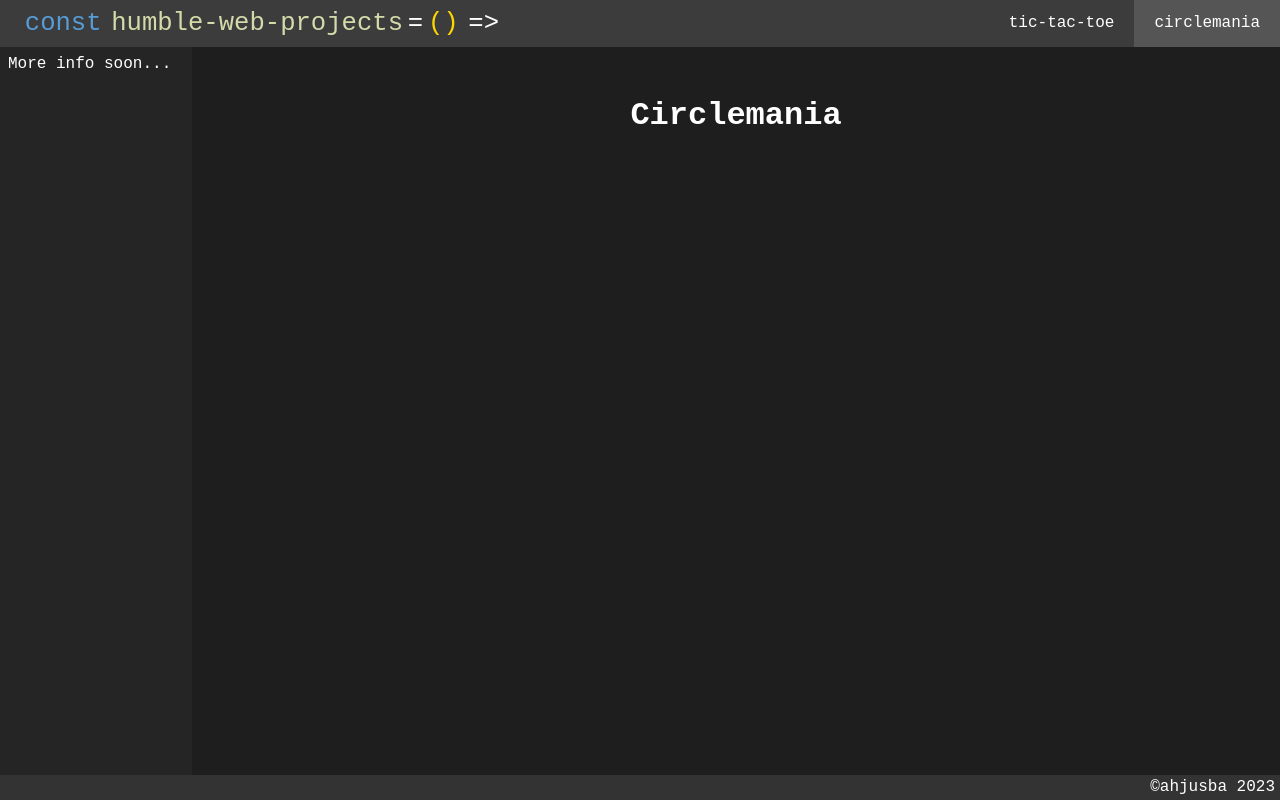
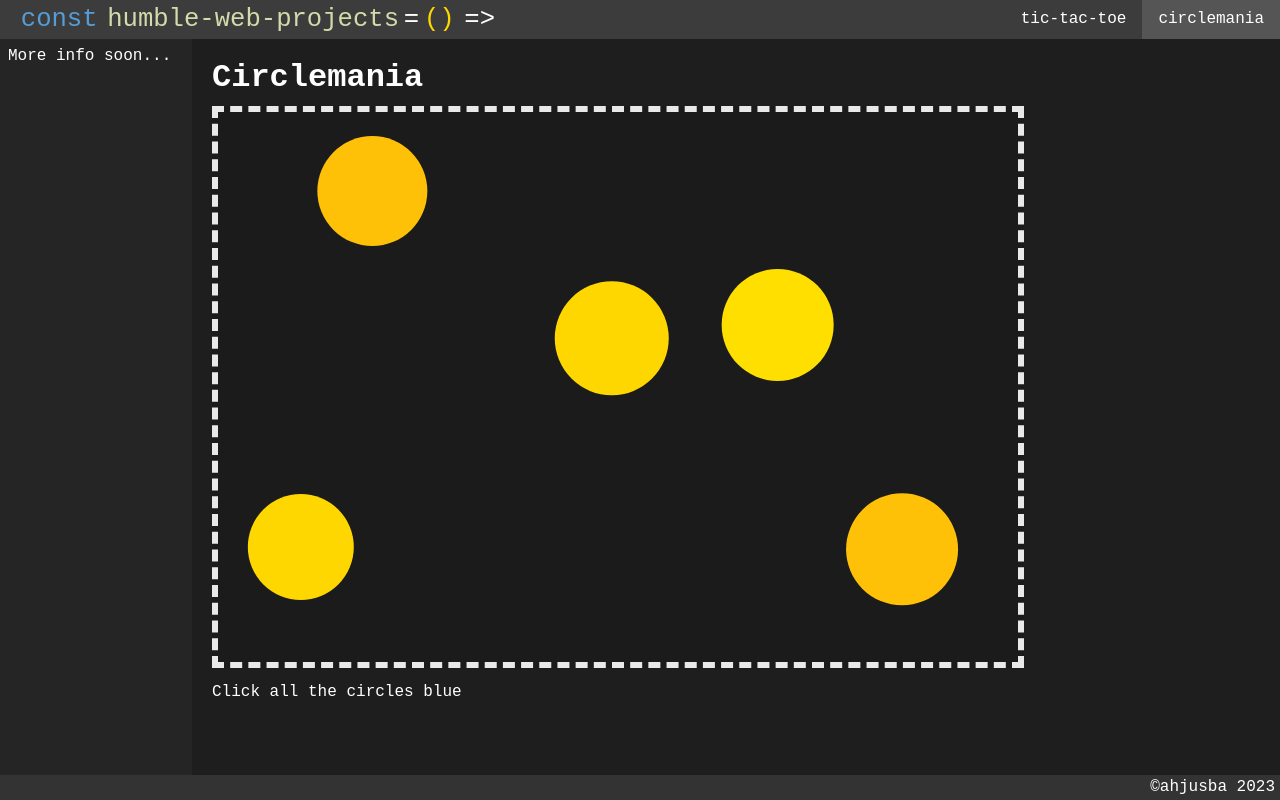
Before and after one commit to ahjusba/ahjusba.github.io, a React (Create React App) app: page /circlemania in a window 1280 px wide. Built offline with nearby package versions, Linux system fonts and the light colour scheme.

Commit message:
Add new project (circlemania)

```diff
--- a/src/App.js
+++ b/src/App.js
@@ -1,7 +1,7 @@
 import Navbar from "./Navbar"
 import Footer from "./Footer"
 import Home from "./pages/Home"
-import Circlemania from "./pages/Circlemania"
+import Circlemania from "./pages//Circlemania/Circlemania"
 import TicTacToe from "./pages/TicTacToe/TicTacToe"
 import { Route, Routes } from "react-router-dom"
 
--- a/src/index.js
+++ b/src/index.js
@@ -3,6 +3,7 @@ import ReactDOM from 'react-dom/client'
 import App from './App'
 import './styles.css'
 import './pages/TicTacToe/TicTacToe.css'
+import './pages/Circlemania/Circlemania.css'
 import { BrowserRouter } from "react-router-dom"
 
 const root = ReactDOM.createRoot(document.getElementById('root'))
--- a/src/pages/Circlemania.js
+++ /dev/null
@@ -1,7 +0,0 @@
-const Circlemania = () => {
-  return(
-    <h1 id="content">Circlemania</h1>
-  )
-}
-
-export default Circlemania
--- /dev/null
+++ b/src/pages/Circlemania/Circlemania.css
@@ -0,0 +1,19 @@
+#game-canvas {
+	border: 6px dashed #e9e9e9;
+	background-color: rgba(26, 26, 26, 0.6);
+}
+
+.circlemania {
+  padding: 10px;
+  text-align: left;
+}
+
+.circlemania h1 {
+  padding: 0 10px 10px 0;
+}
+
+
+.circlemania p {
+  padding: 10px 10px 10px 0;
+  text-align: left;
+}
--- /dev/null
+++ b/src/pages/Circlemania/Circlemania.js
@@ -0,0 +1,324 @@
+import { useRef, useEffect, useState } from 'react'
+import PropTypes from 'prop-types'
+
+const Circlemania = () => {
+
+  const [winTime, setWinTime] = useState(0)
+
+  const gameOver = (time) => {
+    console.log("Game won in ", time)
+    setWinTime(time)
+  }
+
+  const draw = (canvas, context) => {
+
+    runGame(canvas, context, gameOver)
+  }
+
+  const resetGame = () => {
+    console.log("reset")
+  }
+
+  return(
+    <div id="content">
+      <div className="circlemania">
+        <h1 id="content-title">Circlemania</h1>
+        <div className="game">
+          <Canvas draw={draw} width={800} height={550}/>
+          <GameStatus winTime={winTime} />
+        </div>
+        {/* <Reset handleReset={resetGame} /> */}
+      </div>
+    </div>
+  )
+}
+
+const Reset = ({ handleReset }) => {
+  return (
+    <button onClick={handleReset}>
+      reset
+    </button>
+  )
+}
+
+const GameStatus = ({ winTime }) => {
+
+  let message
+
+  if(winTime <= 0) {
+    message = <p>Click all the circles blue</p>
+  } else {
+    message = <h1>You won in {winTime} seconds</h1>
+  }
+
+  return(
+    <>
+      {message}
+
+    </>
+  )
+}
+
+const Canvas = ({ draw, width, height, onReset }) => {
+
+  const canvasRef = useRef()
+  useEffect(() => {
+    const canvas = canvasRef.current
+    const context = canvas.getContext('2d')
+    draw(canvas, context)
+  }, [])
+
+  return (
+    <canvas id="game-canvas" ref={canvasRef} width={width} height={height}></canvas>
+  )
+}
+
+Canvas.propTypes = {
+  draw: PropTypes.func.isRequired,
+  width: PropTypes.number.isRequired,
+  height: PropTypes.number.isRequired,
+}
+
+const runGame = (canvas, context, gameOver) => {
+
+  //GAME STATE AND VARIABLES
+  let gameIsOver = false;
+
+  const circleCount = 5;
+  const maxCircleRadius = 60;
+  const minCircleRadius = 50;
+  const redColors = [
+    "#FFD700", // original golden color
+    "#FFC107", // darker shade of golden
+    "#FFDF00", // brighter shade of golden
+    "#DAA520", // goldenrod color
+    "#B8860B", // dark goldenrod color
+  ]
+
+  const blueColors = [
+    "#99DCFE", // original blue color
+    "#77C3F3", // lighter shade of blue
+    "#5CB5E8", // another lighter shade of blue
+    "#2C6792", // dark blue color
+    "#0C2D48", // deeper shade of dark blue
+  ]
+
+  let circles = [];
+
+
+  canvas.addEventListener('mousedown', function(e) {
+    getCursorPosition(canvas, e)
+  })
+
+  class Circle {
+
+    isSelected = false
+
+    constructor(x, y, dx, dy, radius, color) {
+      this.x = x;
+      this.y = y;
+      this.dx = dx;
+      this.dy = dy;
+      this.radius = radius;
+      this.color = color;
+    }
+
+    draw() {
+      context.beginPath();
+      context.arc(this.x, this.y, this.radius, 0, Math.PI * 2, false);
+      context.fillStyle = this.color;
+      context.fill();
+      context.closePath();
+    }
+
+    update() {
+      if (this.x + this.radius > canvas.width || this.x - this.radius < 0) {
+        this.dx = -this.dx;
+        this.collide()
+      }
+
+      if (this.y + this.radius > canvas.height || this.y - this.radius < 0) {
+        this.dy = -this.dy;
+        this.collide()
+      }
+
+      this.x += this.dx;
+      this.y += this.dy;
+
+      for (let i = 0; i < circles.length; i++) {
+        if (this === circles[i]) continue;
+
+        if (this.distance(this.x, this.y, circles[i].x, circles[i].y) - (this.radius + circles[i].radius) < 0) {
+          resolveCollision(this, circles[i]);
+        }
+      }
+
+      this.draw();
+    }
+
+    select() {
+      this.isSelected = true;
+      const colorIndex = Math.floor(Math.random() * (blueColors.length - 1));
+      this.color = blueColors[colorIndex];
+    }
+
+    collide() {
+      this.isSelected = false;
+      const colorIndex = Math.floor(Math.random() * (redColors.length - 1));
+      this.color = redColors[colorIndex];
+    }
+
+    distance(x1, y1, x2, y2) {
+      return Math.sqrt((x2 - x1) ** 2 + (y2 - y1) ** 2);
+    }
+  }
+
+  function resolveCollision(circle1, circle2) {
+    const xVelocityDiff = circle1.dx - circle2.dx;
+    const yVelocityDiff = circle1.dy - circle2.dy;
+    const xDist = circle2.x - circle1.x;
+    const yDist = circle2.y - circle1.y;
+
+    if (xVelocityDiff * xDist + yVelocityDiff * yDist >= 0) {
+      const angle = -Math.atan2(circle2.y - circle1.y, circle2.x - circle1.x);
+
+      const m1 = circle1.radius;
+      const m2 = circle2.radius;
+
+      const u1 = rotate(circle1.dx, circle1.dy, angle);
+      const u2 = rotate(circle2.dx, circle2.dy, angle);
+
+      const v1 = { x: u1.x * (m1 - m2) / (m1 + m2) + u2.x * 2 * m2 / (m1 + m2), y: u1.y };
+      const v2 = { x: u2.x * (m2 - m1) / (m1 + m2) + u1.x * 2 * m1 / (m1 + m2), y: u2.y };
+
+      const vf1 = rotate(v1.x, v1.y, -angle);
+      const vf2 = rotate(v2.x, v2.y, -angle);
+
+      circle1.dx = vf1.x;
+      circle1.dy = vf1.y;
+      circle2.dx = vf2.x;
+      circle2.dy = vf2.y;
+
+      circle1.collide()
+      circle2.collide()
+    }
+  }
+
+  function getRandomRadius() {
+    return Math.floor(Math.random() * (maxCircleRadius - minCircleRadius + 1)) + minCircleRadius;
+  }
+
+  function getRandomX(radius) {
+    return Math.random() * (canvas.width - radius * 2) + radius;
+  }
+
+  function getRandomY(radius) {
+    return Math.random() * (canvas.height - radius * 2) + radius;
+  }
+
+  function getRandomVelocity() {
+    return (Math.random() - 0.5) * 7;
+  }
+
+  function rotate(dx, dy, angle) {
+    return {
+      x: dx * Math.cos(angle) - dy * Math.sin(angle),
+      y: dx * Math.sin(angle) + dy * Math.cos(angle)
+    };
+  }
+
+  function getCursorPosition(canvas, event) {
+    const rect = canvas.getBoundingClientRect()
+    const x = event.clientX - rect.left
+    const y = event.clientY - rect.top
+    // console.log("x: " + x + " y: " + y)
+
+    handleMouseClick(x, y);
+  }
+
+  function handleMouseClick(x, y) {
+
+    if(gameIsOver) return;
+    let blues = 0;
+
+    for (const circle of circles) {
+      if (circle.isSelected) {
+        //Already blue
+        blues++;
+        continue;
+      }
+
+      const xMin = circle.x - circle.radius;
+      const xMax = circle.x + circle.radius;
+
+      if (!(x > xMin && x < xMax)) {
+        continue;
+      }
+
+      const yMin = circle.y - circle.radius;
+      const yMax = circle.y + circle.radius;
+
+      if (!(y > yMin && y < yMax)) {
+        continue;
+      }
+
+      circle.select();
+      blues++;
+    }
+
+    if (blues >= circles.length) {
+      gameWin();
+    }
+  }
+
+  let startTime;
+
+  function init() {
+    circles = [];
+    console.log("Initializing");
+    for (let i = 0; i < circleCount; i++) {
+      const radius = getRandomRadius();
+      const x = getRandomX(radius);
+      const y = getRandomY(radius);
+      const dx = getRandomVelocity();
+      const dy = getRandomVelocity();
+      const color = redColors[Math.floor(Math.random() * redColors.length)];
+
+      circles.push(new Circle(x, y, dx, dy, radius, color));
+      gameIsOver = false;
+    }
+    startTime = new Date();
+  }
+
+  function animate() {
+    if (gameIsOver) {
+      return
+    }
+
+    context.clearRect(0, 0, canvas.width, canvas.height);
+
+    for (let i = 0; i < circles.length; i++) {
+      circles[i].update();
+    }
+    requestAnimationFrame(animate);
+  }
+
+
+  function gameWin() {
+    requestAnimationFrame(() => {
+      gameIsOver = true
+      const time = (new Date() - startTime) / 1000;
+      gameOver(time);
+    });
+  }
+
+  function startGame() {
+    init();
+    animate();
+  }
+
+  startGame();
+}
+
+
+export default Circlemania
--- a/src/styles.css
+++ b/src/styles.css
@@ -3,6 +3,7 @@
 	box-sizing: border-box;
 	margin: 0;
 	padding: 0;
+  font-family: 'Source Code Pro', monospace;
 }
 
 html, body, #root {
@@ -17,7 +18,7 @@ nav {
 	justify-content: space-between;
 	align-items: stretch;
   gap: 2rem;
-  padding: 0 0 0 1rem;
+  /* padding: 0 0 0 1rem; */
 	width: 100%;
 }
 
@@ -32,7 +33,7 @@ nav p {
 }
 
 nav li {
-  padding: 0 1rem;
+  /* padding: 0 1rem; */
 }
 
 nav a {
@@ -40,7 +41,7 @@ nav a {
 	height: 100%;
 	display: flex;
 	align-items: center;
-  padding: .25rem;
+  padding: 0 1rem;
 }
 
 /*MAIN*/
@@ -57,7 +58,7 @@ main {
 
 #content {
   height: 100%;
-  padding: 50px;
+  padding: 10px;
 }
 
 .sidebar {
@@ -146,10 +147,6 @@ body {
   font-family: 'Source Code Pro', monospace;
 }
 
-.container {
-  font-family: 'Source Code Pro', monospace;
-}
-
 .site-title {
   font-size: 1.6rem;
   display:inline-flex;
```
